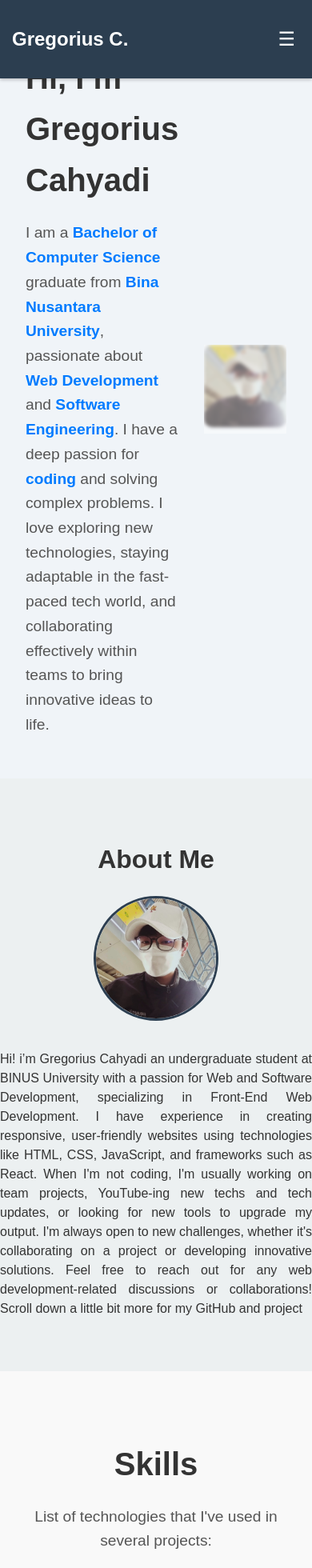
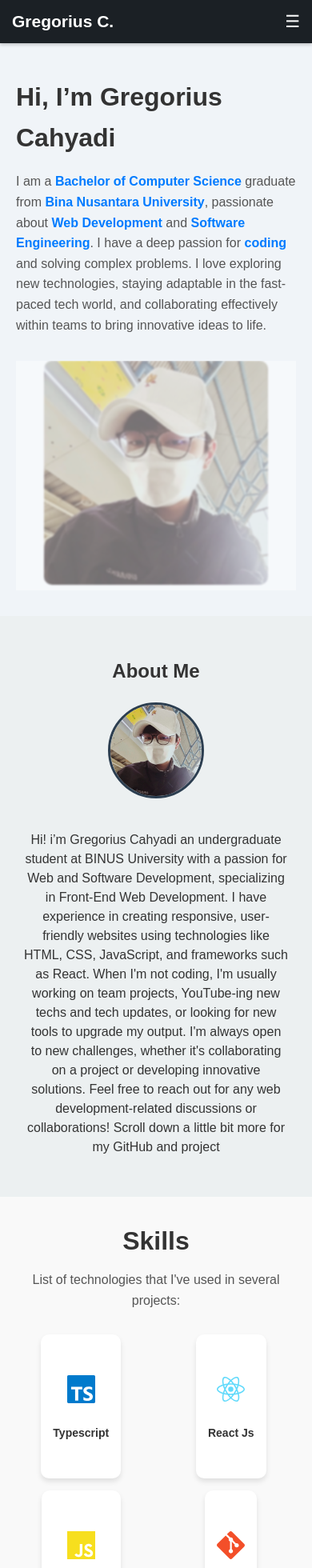
Before and after one commit to Gruzli/Portofolio, a React (Create React App) app: page / in a window 390 px wide. Shown: the top 1960 px of the page at 80% size. Built offline with nearby package versions, Linux system fonts and the light colour scheme.

Commit message:
Update mobile version

```diff
--- a/src/App.css
+++ b/src/App.css
@@ -1,15 +1,57 @@
-/* General Styles */
+/* General Reset */
+* {
+  margin: 0;
+  padding: 0;
+  box-sizing: border-box; /* Pastikan padding dan border dihitung dalam ukuran elemen */
+}
+
+/* Body Styles */
 body {
-  margin: 0;
   font-family: 'Arial', sans-serif;
-  line-height: 1.6;
   background-color: #f8f9fa;
   color: #333;
+  line-height: 1.6;
+  overflow-x: hidden; /* Hindari scroll horizontal */
 }
 
 /* Container */
 .container {
-  width: 80%;
-  margin: 0 auto;
+  width: 100%;
+  max-width: 100%;  /* Tidak melebihi lebar layar */
+  padding: 0 20px;  /* Padding kiri dan kanan */
+  margin: 0 auto;   /* Agar konten tetap berada di tengah */
+  box-sizing: border-box; /* Termasuk padding dalam lebar */
+}
+
+/* Layout Sections */
+section {
+  margin: 0 auto; /* Pastikan margin otomatis kiri-kanan agar di tengah */
   padding: 20px;
 }
+
+/* Mobile Responsiveness */
+@media (max-width: 768px) {
+  body {
+    font-size: 14px; /* Sesuaikan ukuran font untuk perangkat kecil */
+  }
+
+  .container {
+    width: 100%;   /* Buat container lebih fleksibel */
+    padding: 0 15px; /* Padding kiri dan kanan lebih kecil */
+  }
+
+  section {
+    padding: 10px; /* Adjust padding pada section */
+  }
+
+  /* Mengatasi margin/padding yang tidak simetris di elemen */
+  .some-element-class {
+    margin-left: auto;
+    margin-right: auto; /* Pastikan margin kiri-kanan simetris */
+  }
+}
+
+/* Additional rule to prevent content overflow */
+html, body {
+  overflow-x: hidden; /* Hindari scroll horizontal yang tidak perlu */
+}
--- a/src/components/About.css
+++ b/src/components/About.css
@@ -1,9 +1,5 @@
-html {
-  scroll-behavior: smooth;
-}
-
 .about {
-  padding: 50px 0;
+  padding: 50px 20px; /* Adjust padding for mobile */
   background-color: #ecf0f1;
   text-align: center;
 }
@@ -34,3 +30,28 @@ html {
   line-height: 1.5;
   text-align: justify;
 }
+
+/* Mobile Styles */
+@media (max-width: 768px) {
+  .about-content {
+    flex-direction: column; /* Stack image and text vertically on mobile */
+    align-items: center;    /* Center the content */
+  }
+
+  .about-content img {
+    width: 120px; /* Smaller image on mobile */
+    height: 120px;
+    margin-bottom: 20px; /* Space between image and text */
+  }
+
+  .about-content p {
+    font-size: 1rem; /* Adjust paragraph text size for mobile */
+    max-width: 100%; /* Make text span the width of the screen */
+    text-align: center; /* Center text for better readability */
+    padding: 0 10px; /* Add some padding to the sides for mobile */
+  }
+
+  .about h2 {
+    font-size: 1.5rem; /* Smaller heading size for mobile */
+  }
+}
--- a/src/components/Contact.css
+++ b/src/components/Contact.css
@@ -1,7 +1,4 @@
-html {
-  scroll-behavior: smooth;
-}
-
+/* Contact Section */
 .contact-section {
   text-align: center;
   background-color: #f2f2f2;
@@ -35,9 +32,8 @@ html {
 }
 
 .contact-icon {
-  font-size: 2.5em;
+  font-size: 2em; /* Reduce the icon size */
   margin-bottom: 10px;
-  color: #4caf50; /* Adjust color as needed */
 }
 
 .contact-item a {
@@ -54,3 +50,100 @@ footer {
   font-size: 1em;
   color: #666;
 }
+
+/* Icon Colors */
+.contact-item .contact-icon.whatsapp {
+  color: #25d366; /* WhatsApp Green */
+}
+
+.contact-item .contact-icon.instagram {
+  color: #e4405f; /* Instagram Red-Pink */
+}
+
+.contact-item .contact-icon.linkedin {
+  color: #0077b5; /* LinkedIn Blue */
+}
+
+.contact-item .contact-icon.github {
+  color: #333; /* GitHub Dark Gray */
+}
+
+.contact-item .contact-icon.email {
+  color: #d44638; /* Email Red */
+}
+
+/* Mobile and Tablet Responsiveness */
+@media (max-width: 768px) {
+  /* Adjust padding for mobile devices */
+  .contact-section {
+    padding: 30px 10px;
+  }
+
+  /* Adjust heading size and margin */
+  .contact-section h2 {
+    font-size: 2rem; /* Slightly smaller heading */
+    margin-bottom: 15px;
+  }
+
+  /* Adjust paragraph text size */
+  .contact-section p {
+    font-size: 1rem;
+    max-width: 90%; /* Make text more responsive */
+    margin: 0 auto; /* Center-align the paragraph */
+  }
+
+  /* Stack icons vertically and adjust spacing */
+  .contact-icons {
+    flex-direction: column; /* Stack icons vertically */
+    align-items: center; /* Center the icons */
+    gap: 20px; /* Reduced gap for mobile */
+  }
+
+  .contact-item {
+    font-size: 1.1rem; /* Slightly smaller text */
+    margin-bottom: 15px; /* Space between each contact item */
+  }
+
+  /* Adjust icon size for mobile */
+  .contact-icon {
+    font-size: 2.5rem; /* Slightly larger icons for mobile */
+    margin-bottom: 10px; /* Adjust margin */
+  }
+
+  /* Reduce footer text size */
+  footer {
+    font-size: 0.9em;
+    margin-top: 20px;
+  }
+}
+
+/* Tablet Responsiveness (for devices between 768px and 1024px) */
+@media (max-width: 1024px) and (min-width: 769px) {
+  .contact-section {
+    padding: 35px 15px; /* Adjust padding for tablets */
+  }
+
+  .contact-section h2 {
+    font-size: 2.2rem; /* Adjust heading size for tablets */
+    margin-bottom: 18px;
+  }
+
+  .contact-section p {
+    font-size: 1.1rem;
+    max-width: 85%; /* Reduce text width for better readability */
+    margin: 0 auto;
+  }
+
+  .contact-icons {
+    gap: 25px; /* Slightly reduce gap for tablet */
+  }
+
+  .contact-item {
+    font-size: 1.15rem;
+    margin-bottom: 18px; /* Increase space between items */
+  }
+
+  .contact-icon {
+    font-size: 2.8rem; /* Reduce icon size for tablets */
+  }
+}
--- a/src/components/FeaturedProjects.css
+++ b/src/components/FeaturedProjects.css
@@ -1,7 +1,4 @@
-html {
-  scroll-behavior: smooth;
-}
-
+/* Featured Projects Section */
 .featured-projects {
   padding: 2rem;
   background-color: #f5f5f5;
@@ -76,4 +73,55 @@ html {
   font-size: 1rem;
   line-height: 1.5;
   color: #555;
+  overflow: hidden; /* Prevent text from overflowing */
+  text-overflow: ellipsis; /* Add ellipsis if text is too long */
+  white-space: normal; /* Allow text to wrap */
+  max-height: 120px; /* Set a max-height to prevent overflow */
+  margin-bottom: 1rem;
 }
+
+/* Mobile Responsiveness */
+@media (max-width: 768px) {
+  .featured-projects {
+    padding: 1rem; /* Adjust padding for mobile */
+  }
+
+  .section-title {
+    font-size: 1.5rem; /* Adjust title font size */
+    margin-bottom: 1rem; /* Reduce bottom margin */
+  }
+
+  .projects-scroll-panel {
+    gap: 1.5rem; /* Reduce the gap between projects */
+  }
+
+  .project-card {
+    flex-direction: column; /* Stack the project cards vertically on mobile */
+    gap: 1rem; /* Reduce the gap between image and text */
+    padding: 1rem;
+  }
+
+  .project-image {
+    width: 100%; /* Make sure image takes full width */
+  }
+
+  .project-info {
+    flex: 1;
+    text-align: center; /* Center-align text for better mobile view */
+  }
+
+  .project-info h3 {
+    font-size: 1.2rem; /* Smaller font size for project title */
+  }
+
+  .project-info p {
+    font-size: 0.9rem; /* Smaller font size for project description */
+    max-height: none; /* Remove max-height constraint on mobile */
+    overflow: visible; /* Allow full description text to be visible */
+  }
+
+  .project-links a {
+    font-size: 0.8rem; /* Smaller font size for links */
+    margin: 0.3rem; /* Reduce margin between links */
+  }
+}
--- a/src/components/Intro.css
+++ b/src/components/Intro.css
@@ -2,8 +2,9 @@
   display: flex;
   justify-content: center;
   align-items: center;
-    padding: 2rem;
+  padding: 2rem 20px;  /* Added padding for better mobile spacing */
   background-color: #f0f4f8;
+  padding-top: 6rem; /* Added top padding to avoid overlap with the navbar */
 }
 
 .intro-content {
@@ -70,3 +71,31 @@
   background: rgba(255, 255, 255, 0.4);
   z-index: 1;
 }
+
+/* Mobile Styles */
+@media (max-width: 768px) {
+  .intro-content {
+    flex-direction: column; /* Stack the text and image */
+    text-align: center; /* Center the text */
+  }
+
+  .intro-text {
+    padding-right: 0;
+    margin-bottom: 2rem; /* Space between text and image */
+  }
+
+  .intro-text h1 {
+    font-size: 2rem; /* Smaller font for mobile */
+  }
+
+  .intro-text p {
+    font-size: 1rem; /* Adjust paragraph font size */
+    max-width: 100%; /* Ensure it doesn't overflow */
+  }
+
+  .fog-effect img {
+    filter: blur(1px); /* Keep blur effect */
+    width: 80%; /* Limit image size for mobile */
+    margin: 0 auto;
+  }
+}
--- a/src/components/Navbar.css
+++ b/src/components/Navbar.css
@@ -3,12 +3,12 @@
   position: fixed;
   top: 0;
   width: 100%;
-  background-color: #2c3e50;
+  background-color: #1b2025;
   color: white;
   display: flex;
-  justify-content: space-between;
+  justify-content: space-between; /* Posisi default, di desktop navbar tetap di kiri dan kanan */
   align-items: center;
-  padding: 10px 15px; /* Mengurangi padding agar lebih fit */
+  padding: 10px 15px;
   box-shadow: 0 2px 4px rgba(0, 0, 0, 0.2);
   z-index: 1000;
   box-sizing: border-box; /* Pastikan padding dihitung dalam ukuran elemen */
@@ -18,14 +18,24 @@
   font-size: 1.5em;
   cursor: pointer;
   font-weight: bold;
-  margin-right: auto; /* Mendorong menu ke kanan */
+  margin-right: auto; /* Memungkinkan menu untuk berada di sebelah kanan pada desktop */
+}
+
+.mobile-menu-toggle {
+  display: none; /* Menyembunyikan hamburger menu di desktop */
+  font-size: 1.5em;
+  background: none;
+  color: white;
+  border: none;
+  cursor: pointer;
+  margin-left: 20px;
 }
 
 /* Navbar Links */
 .navbar-links {
   list-style: none;
   display: flex;
-  gap: 15px; /* Mengurangi jarak antar link */
+  gap: 15px;
   margin: 0;
   padding: 0;
 }
@@ -44,24 +54,16 @@
 
 .navbar-links a:hover,
 .navbar-links a.active {
-  background-color: #4caf50;
+  background-color: #d9cded;
   border-radius: 5px;
   color: white;
 }
 
 /* Mobile Styles */
-.mobile-menu-toggle {
-  display: none;
-  font-size: 1.5em;
-  background: none;
-  color: white;
-  border: none;
-  cursor: pointer;
-}
-
 @media (max-width: 768px) {
   .mobile-menu-toggle {
-    display: block;
+    display: block; /* Menampilkan hamburger menu di mobile */
+    margin-left: 0; /* Menghilangkan margin di mobile */
   }
 
   .navbar-links {
@@ -69,7 +71,7 @@
     flex-direction: column;
     position: absolute;
     top: 60px; /* Adjust based on your navbar height */
-    right: 10px; /* Mengatur jarak dari sisi kanan */
+    left: 0; /* Memindahkan menu ke kiri di mobile */
     background-color: #2c3e50;
     padding: 15px;
     border-radius: 0 0 8px 8px;
@@ -77,10 +79,20 @@
   }
 
   .navbar-links.open {
-    display: flex;
+    display: flex; /* Menampilkan menu jika hamburger di klik */
   }
 
   .navbar-links li {
     margin: 10px 0;
   }
+
+  .navbar-title {
+    order: 1; /* Memindahkan Gregorius C ke kanan pada mobile */
+    margin-right: 0;
+  }
+
+  .mobile-menu-toggle {
+    order: 2; /* Menempatkan hamburger menu di kiri pada mobile */
+    margin-left: 10px;
+  }
 }
--- a/src/components/Navbar.js
+++ b/src/components/Navbar.js
@@ -42,7 +42,7 @@ const Navbar = () => {
           { id: "about", label: "About" },
           { id: "skills", label: "Skills" },
           { id: "projects", label: "Projects" },
-           { id: "contact", label: "Contact" },
+          { id: "contact", label: "Contact" },
         ].map((item) => (
           <li key={item.id}>
             <a
--- a/src/components/Skills.css
+++ b/src/components/Skills.css
@@ -1,3 +1,4 @@
+/* Skills Section */
 .skills-section {
   text-align: center;
   padding: 50px 20px;
@@ -18,7 +19,7 @@
 
 .skills-grid {
   display: grid;
-  grid-template-columns: repeat(auto-fit, minmax(120px, 1fr));
+  grid-template-columns: repeat(auto-fit, minmax(120px, 1fr)); /* Auto-adjust columns based on available space */
   gap: 20px;
   justify-items: center;
 }
@@ -29,10 +30,12 @@
   align-items: center;
   text-align: center;
   background: white;
-  padding: 15px;
+  padding: 20px; /* Adjust padding for better content space */
   border-radius: 10px;
   box-shadow: 0 4px 6px rgba(0, 0, 0, 0.1);
   transition: transform 0.3s, box-shadow 0.3s;
+  height: 200px; /* Set a fixed height for uniformity */
+  justify-content: center; /* Center content inside the card */
 }
 
 .skill-card:hover {
@@ -46,11 +49,64 @@
 }
 
 .skill-card span {
-  font-size: 1em;
+  font-size: 1.1em; /* Slightly larger font size for skill names */
   font-weight: bold;
   color: #333;
 }
 
-body {
-  scroll-behavior: smooth; /* Enable smooth scrolling globally */
+/* Mobile and Tablet Responsiveness */
+@media (max-width: 768px) {
+  .skills-section {
+    padding: 30px 15px; /* Adjust padding for mobile */
+  }
+
+  .skills-section h2 {
+    font-size: 2rem; /* Adjust heading size for smaller screens */
+  }
+
+  .skills-section p {
+    font-size: 1rem; /* Adjust paragraph text size for mobile */
+  }
+
+  .skills-grid {
+    grid-template-columns: repeat(auto-fit, minmax(150px, 1fr)); /* Adjust number of columns */
+    gap: 15px; /* Reduced gap for mobile */
+  }
+
+  .skill-card {
+    height: 180px; /* Slightly smaller height for mobile */
+    padding: 15px; /* Adjust padding to fit content */
+  }
+
+  .skill-icon {
+    font-size: 2.5em; /* Adjust icon size for mobile */
+  }
+
+  .skill-card span {
+    font-size: 1em; /* Adjust text size for skill names */
+  }
 }
+
+/* Tablet Responsiveness */
+@media (max-width: 1024px) and (min-width: 769px) {
+  .skills-section {
+    padding: 40px 20px; /* Standard padding for tablets */
+  }
+
+  .skills-section h2 {
+    font-size: 2.2rem; /* Adjust heading size for tablets */
+  }
+
+  .skills-grid {
+    grid-template-columns: repeat(auto-fit, minmax(160px, 1fr)); /* Adjust number of columns */
+    gap: 20px; /* Space between cards */
+  }
+
+  .skill-card {
+    height: 200px; /* Maintain card height on tablets */
+  }
+
+  .skill-icon {
+    font-size: 2.8em; /* Adjust icon size for tablets */
+  }
+}
```
Also changed, not shown: src/components/FeaturedProjects.js (+16 -22 lines). Lines whose indentation alone changed are shown as unchanged.
